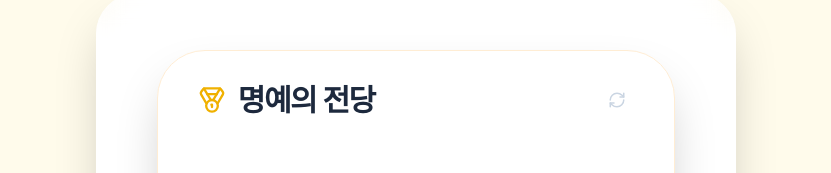
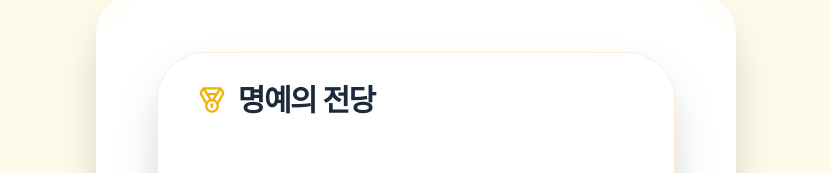
Before and after one commit to hellojj0929/tour, a React (Vite) app: page /game/breakout in a window 1280 px wide. Both pictures are taken after a click on the button "명예의 전당 보기". Shown: the part 112-285 px from the top of the page, without its empty margins (224-1055 px from the left). Built offline with nearby package versions, Linux system fonts and the light colour scheme.

Commit message:
security: hide leaderboard reset behind a secret 5-click gesture

```diff
--- a/src/components/BreakoutGame.jsx
+++ b/src/components/BreakoutGame.jsx
@@ -27,6 +27,7 @@ const BreakoutGame = () => {
     const [playerName, setPlayerName] = useState(() => localStorage.getItem('breakoutPlayerName') || "");
     const [showNameInput, setShowNameInput] = useState(false);
     const [gameTime, setGameTime] = useState(0); // For display
+    const resetClickCountRef = useRef(0);
 
     const startTimeRef = useRef(0);
     const finalTimeRef = useRef(0);
@@ -149,6 +150,16 @@ const BreakoutGame = () => {
             setLeaderboard([]);
             localStorage.removeItem('breakoutLeaderboard');
         }
+    };
+
+    const handleTitleClick = () => {
+        resetClickCountRef.current += 1;
+        if (resetClickCountRef.current >= 5) {
+            resetLeaderboard();
+            resetClickCountRef.current = 0;
+        }
+        // Auto-reset counter after 2 seconds of inactivity
+        setTimeout(() => { resetClickCountRef.current = 0; }, 2000);
     };
 
     const draw = () => {
@@ -543,18 +554,12 @@ const BreakoutGame = () => {
 
                         {gameState === 'LEADERBOARD' && (
                             <div className="bg-white p-5 md:p-8 rounded-[2rem] md:rounded-[3rem] shadow-2xl border border-orange-100 max-w-[90%] w-full max-h-[90%] overflow-hidden flex flex-col">
-                                <div className="flex items-center justify-between mb-6 px-2">
-                                    <div className="flex items-center gap-3">
-                                        <Medal className="text-yellow-500" size={28} />
-                                        <h2 className="text-2xl md:text-3xl font-black tracking-tighter text-slate-800 uppercase leading-none">명예의 전당</h2>
-                                    </div>
-                                    <button
-                                        onClick={resetLeaderboard}
-                                        className="text-slate-300 hover:text-red-400 transition-colors p-2"
-                                        title="Reset Rankings"
-                                    >
-                                        <RefreshCw size={18} />
-                                    </button>
+                                <div
+                                    className="flex items-center gap-3 mb-6 px-2 cursor-default select-none group"
+                                    onClick={handleTitleClick}
+                                >
+                                    <Medal className="text-yellow-500 group-active:scale-110 transition-transform" size={28} />
+                                    <h2 className="text-2xl md:text-3xl font-black tracking-tighter text-slate-800 uppercase leading-none">명예의 전당</h2>
                                 </div>
                                 <div className="flex-1 overflow-y-auto space-y-2 mb-4 pr-1 custom-scrollbar">
                                     {leaderboard.length > 0 ? (
```
